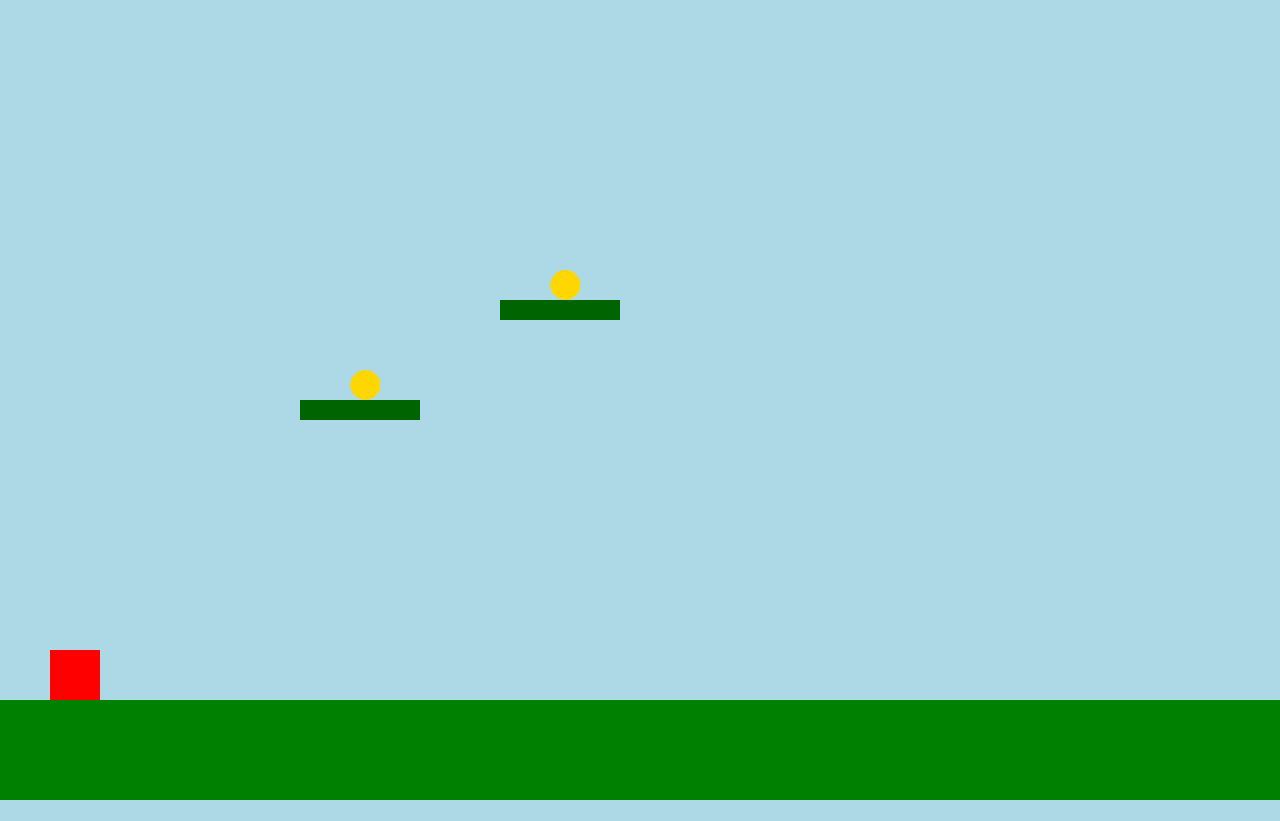
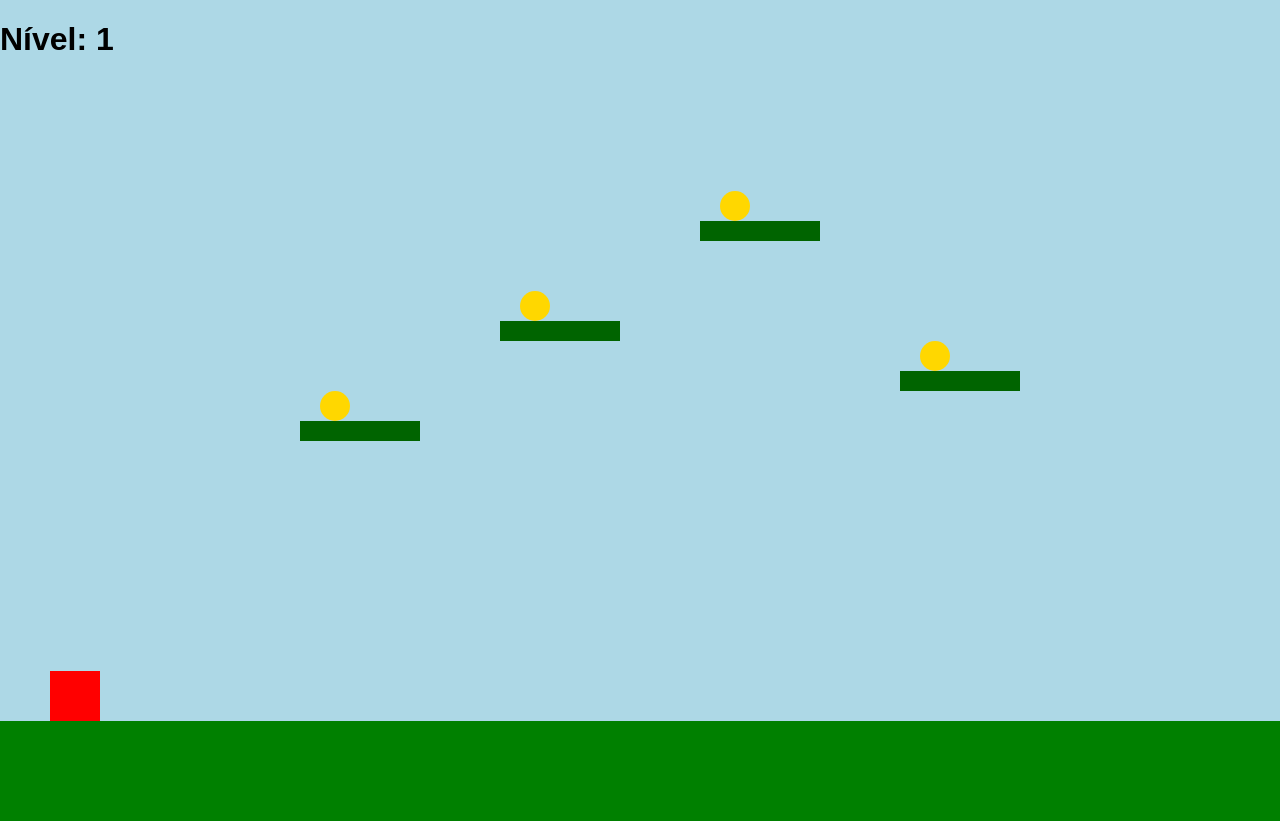
Before and after one commit to haru5u378/plataforma, a plain HTML site: page index.html in a window 1280 px wide. Before the commit the page ends 800 px from the top, so only its background shows below. Drawn offline with Linux system fonts and the light colour scheme.

Commit message:
index.html

```diff
--- a/index.html
+++ b/index.html
@@ -8,12 +8,21 @@
 </head>
 <body>
     <div id="game-area">
+        <h1 id="level">Nível: 1</h1>
         <div id="player"></div>
         <div id="ground"></div>
+
+        <!-- Plataformas -->
         <div class="platform" style="left: 300px; top: 400px;"></div>
         <div class="platform" style="left: 500px; top: 300px;"></div>
-        <div class="coin" style="left: 350px; top: 370px;"></div>
-        <div class="coin" style="left: 550px; top: 270px;"></div>
+        <div class="platform" style="left: 700px; top: 200px;"></div>
+        <div class="platform" style="left: 900px; top: 350px;"></div>
+
+        <!-- Moedas -->
+        <div class="coin" style="left: 320px; top: 370px;"></div>
+        <div class="coin" style="left: 520px; top: 270px;"></div>
+        <div class="coin" style="left: 720px; top: 170px;"></div>
+        <div class="coin" style="left: 920px; top: 320px;"></div>
     </div>
     <script src="script.js"></script>
 </body>
```
